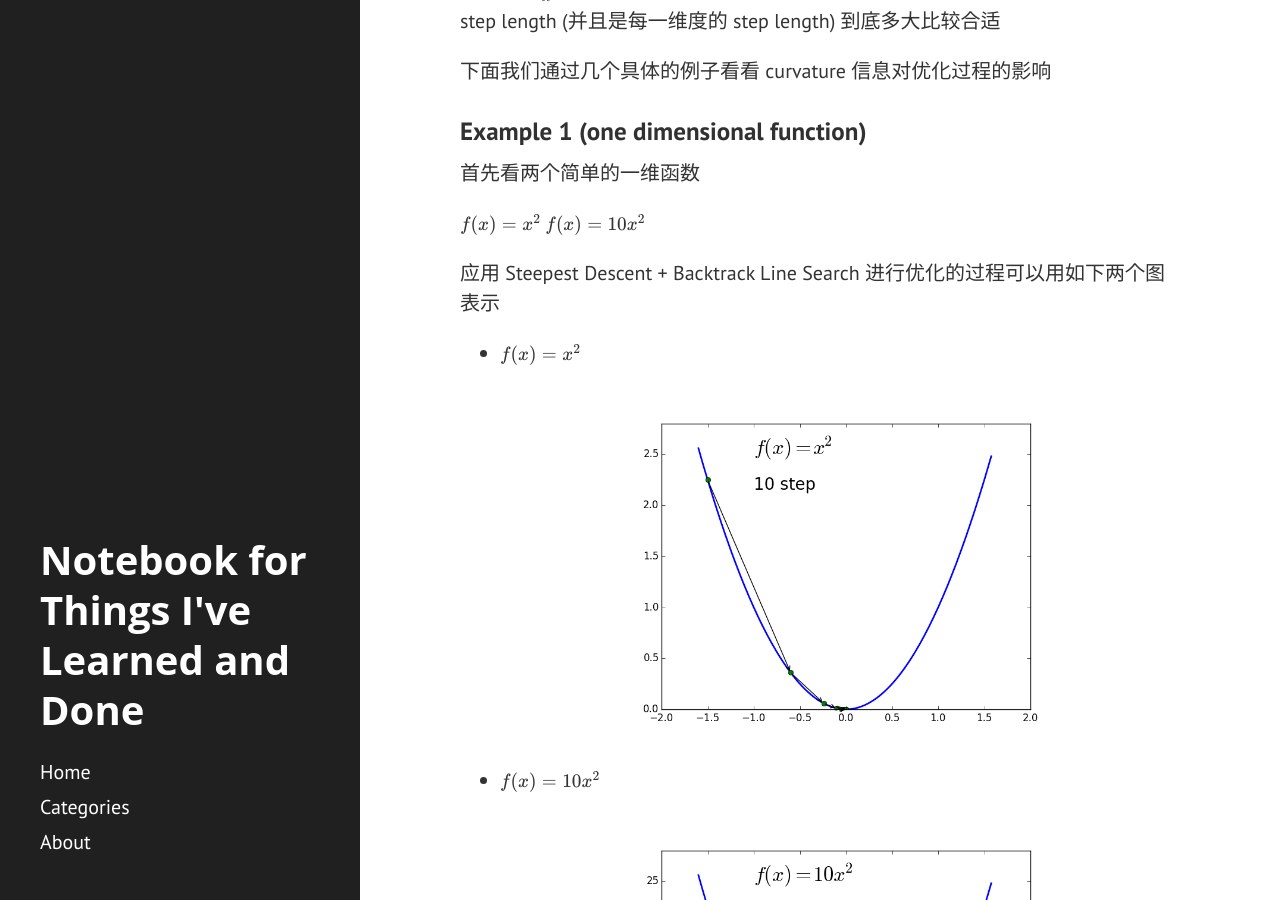
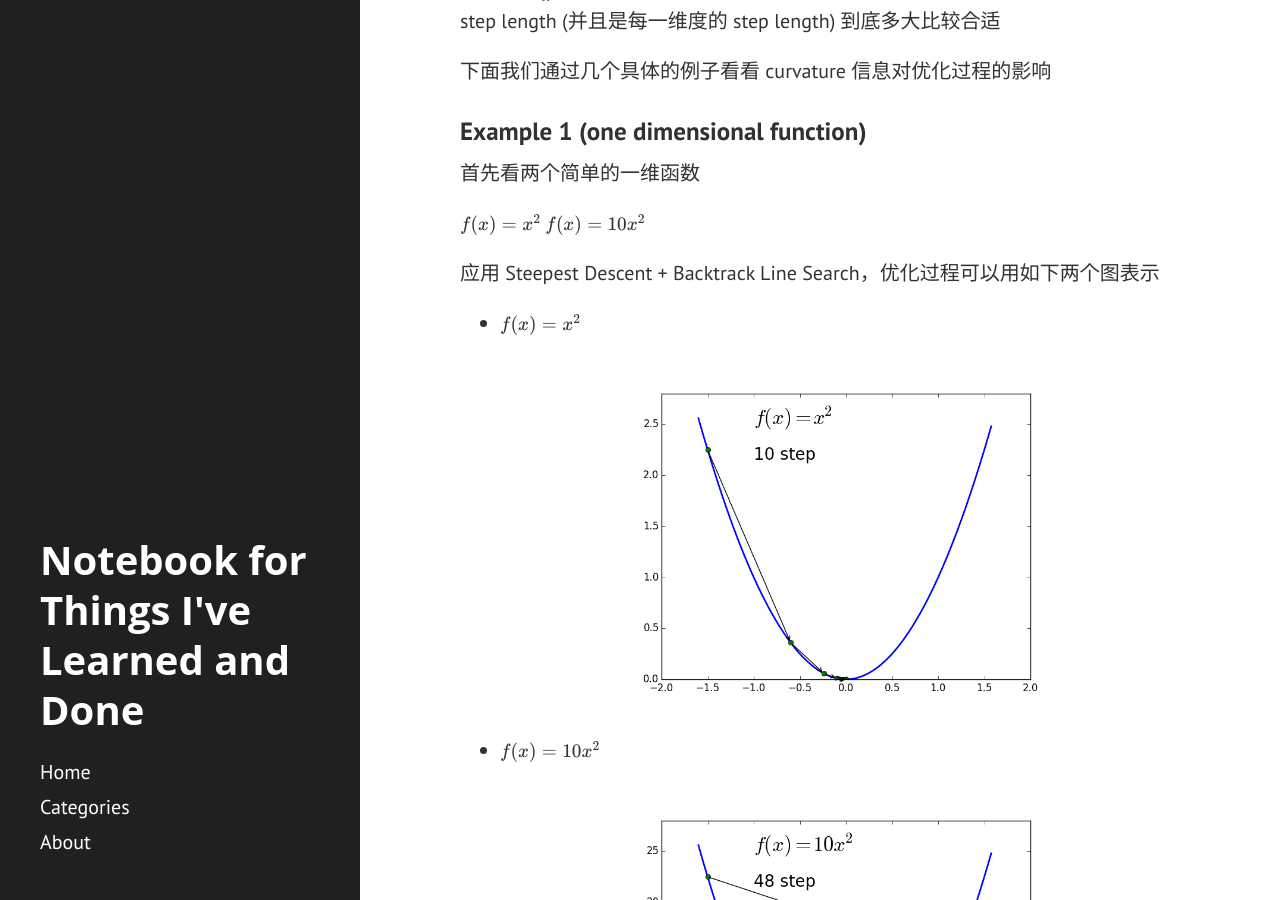
Before and after one commit to chenrushan/chenrushan.github.io, a Jekyll site: the page built from _posts/2014-10-01-importance-of-curvature.markdown, in a window 1280 px wide and 900 px high, scrolled down 1270 px. Built offline with Jekyll 4.4.1, drawn with Linux system fonts in a browser that asks for light colours; Markdown is read by kramdown in place of the engine named in the settings; formulas are drawn with MathJax 3.

Commit message:
[curvature]: update

```diff
--- a/_posts/2014-10-01-importance-of-curvature.markdown
+++ b/_posts/2014-10-01-importance-of-curvature.markdown
@@ -39,7 +39,7 @@
 $$ f(x) = x^2 $$
 $$ f(x) = 10 x^2 $$
 
-应用 Steepest Descent + Backtrack Line Search 进行优化的过程可以用如下两个图表示
+应用 Steepest Descent + Backtrack Line Search，优化过程可以用如下两个图表示
 
 * $f(x) = x^2$
 
@@ -76,9 +76,7 @@
 从这个 Hessian matrix 我们可以知道
 
 * 这个函数在所有点的 curvature 是 constant，其实对于所有的 quadratic function 这个结论都成立
-
 * $H\_{11} \neq H\_{22}$，因此 $f$ 在 $x\_1$ 和 $x\_2$ 处 gradient 随自身的变化率是不相同的
-
 * $H\_{12} = H\_{21} = 0$，因此 $x\_1$ 的变化不会带来 $\frac{\partial f}{\partial x\_2}$ 的变化，同样 $x\_2$ 的变化也不会带来 $\frac{\partial f}{\partial x\_1}$ 的变化
 
 下面我们分别看看 Steepest Descent 和 Newton Method 应用于这个函数的结果
@@ -153,7 +151,5 @@
 现实中，通常由于计算资源的限制，我们不能使用完整的 curvature 信息。为此，优化专家们发明了各种各样的方法去做近似，比如
 
 * BFGS (L-BFGS)，一种十分常用的优化算法
-
 * Gradient Descent 中用到的 momentum 也可以看作一种对 curvature 信息的简单近似，因为它将历史上 gradient 的变化考虑了进去
-
 * Hessian-free for deep learning
```
